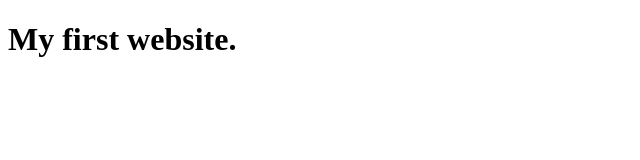
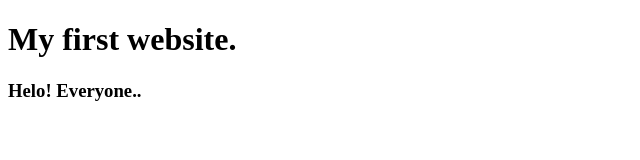
Before and after one commit to alrahim112/my-first-website, a plain HTML site: page index.html in a window 1280 px wide. Shown: the whole page, without its empty margins (0-640 px from the left). Drawn offline with Linux system fonts and the light colour scheme.

Commit message:
learned github

```diff
--- a/index.html
+++ b/index.html
@@ -8,5 +8,6 @@
 </head>
 <body>
     <h1>My first website.</h1>
+    <h3>Helo! Everyone..</h3>
 </body>
 </html>
```
